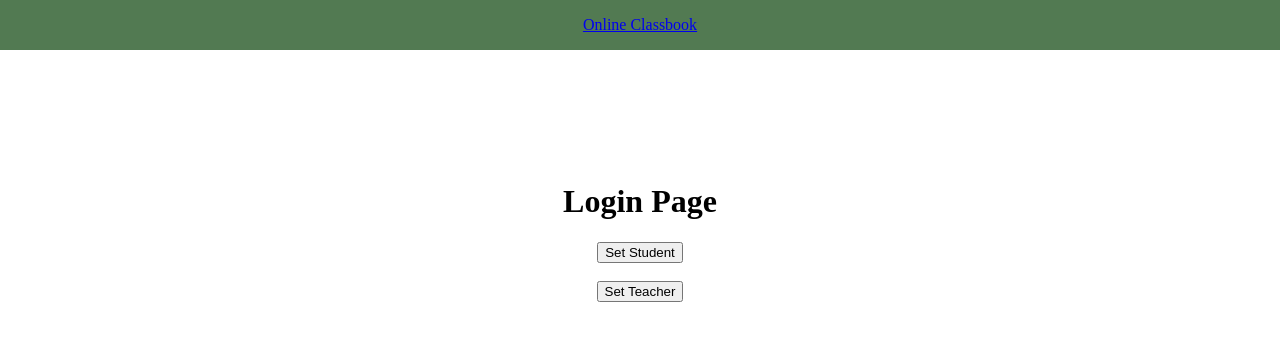
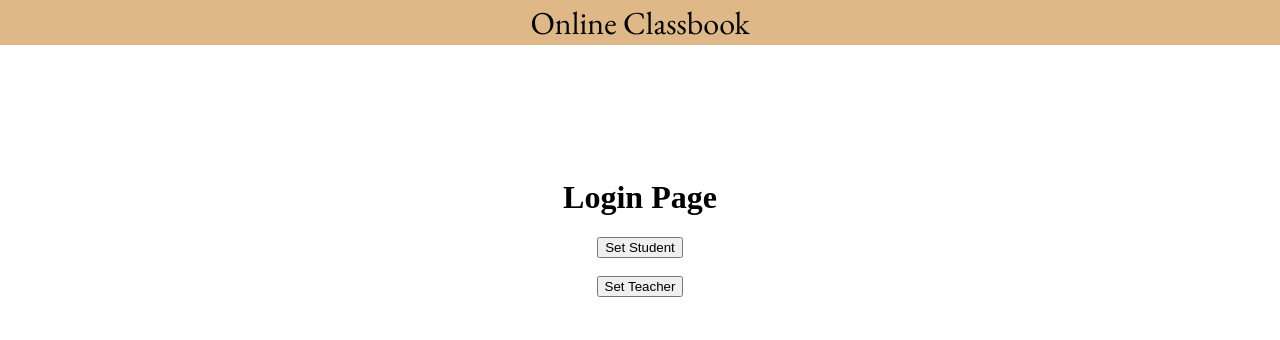
Before and after one commit to Andrei0872/online-classbook, a React (Create React App) app in the folder client/: page / in a window 1280 px wide. Shown: the top 340 px of the page. Built offline with nearby package versions, Linux system fonts and the light colour scheme.

Commit message:
feat(client): slightly improve the UI

```diff
--- a/client/package.json
+++ b/client/package.json
@@ -5,6 +5,10 @@
   "dependencies": {
     "@emotion/react": "^11.10.5",
     "@emotion/styled": "^11.10.5",
+    "@fortawesome/fontawesome-svg-core": "^6.2.1",
+    "@fortawesome/free-regular-svg-icons": "^6.2.1",
+    "@fortawesome/free-solid-svg-icons": "^6.2.1",
+    "@fortawesome/react-fontawesome": "^0.2.0",
     "@mui/material": "^5.11.6",
     "@reduxjs/toolkit": "^1.9.1",
     "@testing-library/jest-dom": "^5.14.1",
--- a/client/public/index.html
+++ b/client/public/index.html
@@ -10,6 +10,9 @@
       content="Web site created using create-react-app"
     />
     <link rel="apple-touch-icon" href="%PUBLIC_URL%/logo192.png" />
+    <link rel="preconnect" href="https://fonts.googleapis.com">
+    <link rel="preconnect" href="https://fonts.gstatic.com" crossorigin>
+    <link href="https://fonts.googleapis.com/css2?family=EB+Garamond&display=swap&text=Online Classbook" rel="stylesheet">
     <!--
       Notice the use of %PUBLIC_URL% in the tags above.
       It will be replaced with the URL of the `public` folder during the build.
--- a/client/src/components/Navbar/Header.css
+++ b/client/src/components/Navbar/Header.css
@@ -1,6 +1,20 @@
 .header {
   background-color: var(--primary-cl);
   display: flex;
-  padding: 1rem;
   justify-content: space-around;
 }
+
+.header__logout {
+  background: transparent;
+  border: none;
+  cursor: pointer;
+  font-size: 1.3rem;
+}
+
+.header__title {
+  text-decoration: none;
+  font-family: 'EB Garamond', serif;
+  font-size: 2rem;
+  padding-block: 0.1rem;
+  color: #000;
+}
--- a/client/src/components/Navbar/Header.tsx
+++ b/client/src/components/Navbar/Header.tsx
@@ -2,6 +2,7 @@ import { useNavigate } from 'react-router-dom';
 import { setCurrentUser } from '../../store/slices/user.slice';
 import { useAppDispatch, useAppSelector } from '../../utils/hooks/store';
 import './Header.css';
+import { FontAwesomeIcon } from '@fortawesome/react-fontawesome'
 
 function Header () {
   const currentUser = useAppSelector(state => state.user.currentUser);
@@ -15,10 +16,13 @@ function Header () {
 
   return (
     <header className='header'>
-      <a href="/">Online Classbook</a>
+      <a href="/" className='header__title'>Online Classbook</a>
       {
         currentUser ? (
-          <button onClick={() => logoutUser()}>x</button>
+          <button className='header__logout' onClick={() => logoutUser()}>
+            {/* @ts-ignore */}
+            <FontAwesomeIcon icon="fa-solid fa-right-from-bracket" />
+          </button>
         ) : null
       }
     </header>
--- a/client/src/components/Subject/SubjectCard.tsx
+++ b/client/src/components/Subject/SubjectCard.tsx
@@ -1,4 +1,5 @@
 import './SubjectCard.css';
+import { FontAwesomeIcon } from '@fortawesome/react-fontawesome'
 
 interface Props {
   subjectName: string;
@@ -9,7 +10,11 @@ function SubjectCard (props: Props) {
   return (
     <div className='subject-card'>
       <div className='subject-card__subject'>{props.subjectName}</div>
-      <div className='subject-card__students-count'>{props.studentsCount}</div>
+      <div className='subject-card__students-count'>
+        {/* @ts-ignore */}
+        <FontAwesomeIcon icon="fa-solid fa-user" />
+        {props.studentsCount}
+      </div>
     </div>
   )
 }
--- a/client/src/index.css
+++ b/client/src/index.css
@@ -1,5 +1,5 @@
 :root {
-  --primary-cl: #527a52;
+  --primary-cl: burlywood;
   --background-cl-1: #F9F7F7;
   --background-cl-2: #F9F7CA;
 }
--- a/client/src/index.tsx
+++ b/client/src/index.tsx
@@ -14,6 +14,11 @@ import InspectedStudent from './pages/InspectedStudent/InspectedStudent';
 import Login from './pages/Login/Login';
 import RoleGuard from './guards/RoleGuard';
 import { UserRoles } from './store/slices/user.slice';
+
+import { library } from '@fortawesome/fontawesome-svg-core'
+import { fas, faRightFromBracket, faUser, faBook } from '@fortawesome/free-solid-svg-icons'
+
+library.add(fas, faRightFromBracket, faUser, faBook);
 
 // TODO: lazy load.
 const router = createBrowserRouter([
--- a/client/src/pages/StudentClass/StudentClass.css
+++ b/client/src/pages/StudentClass/StudentClass.css
@@ -1,7 +1,12 @@
+main.student-class {
+  padding-block-start: 3rem;
+}
+
 section.class-header {
   display: flex;
   align-items: center;
   justify-content: space-around;
+  width: 100%;
 }
 
 section.class-search {
@@ -17,8 +22,16 @@ ul.class-grades__list {
   margin: 0 auto;
   padding: 0;
   grid-auto-rows: 5rem;
+  row-gap: 1rem;
 }
 
 ul.class-grades__list:not(:has(li:nth-child(2))) {
   width: 30vw;
 }
+
+.class-search__input {
+  width: 50vw;
+  padding: 0.5rem;
+  background-color: var(--background-cl-1);
+  border-radius: 5px;
+}
--- a/client/src/pages/StudentClass/StudentClass.tsx
+++ b/client/src/pages/StudentClass/StudentClass.tsx
@@ -42,7 +42,7 @@ function StudentClass () {
         </section>
 
         <section className="class-search">
-          <SearchBar />
+          <SearchBar className='class-search__input' />
         </section>
 
         {
--- a/client/src/pages/TeacherClass/TeacherClass.tsx
+++ b/client/src/pages/TeacherClass/TeacherClass.tsx
@@ -7,6 +7,7 @@ import SearchBar from '../../components/SearchBar/SearchBar';
 import { setSelectedClass, updateStudentGradesCount } from '../../store/slices/teacher.slice';
 import { useAppDispatch, useAppSelector } from '../../utils/hooks/store';
 import './TeacherClass.css'
+import { FontAwesomeIcon } from '@fortawesome/react-fontawesome';
 
 const addGradeModalStyle = {
   position: 'absolute' as 'absolute',
@@ -112,8 +113,15 @@ function TeacherClass() {
                 teacherClass.students.map(s => (
                   <li key={s.id} onClick={() => onStudentClick(s)} className='teacher-class__student'>
                     <div>{s.name}</div>
-                    <div>{s.gradesCount}</div>
-                    <div onClick={(event) => openAddGradeModal(event, s)}>+</div>
+                    <div>
+                      {/* @ts-ignore */}
+                      <FontAwesomeIcon icon="fa-solid fa-book" />
+                      {s.gradesCount}
+                    </div>
+                    <div onClick={(event) => openAddGradeModal(event, s)}>
+                      {/* @ts-ignore */}
+                      <FontAwesomeIcon icon="fa-solid fa-plus" />
+                    </div>
                   </li>
                 ))
               }
```
Also changed, not shown: 1 other file (tests, documents, lock files or other folders).
